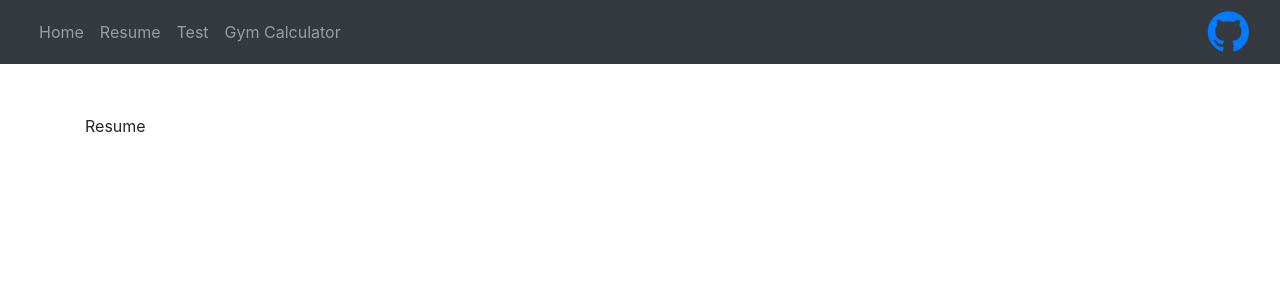
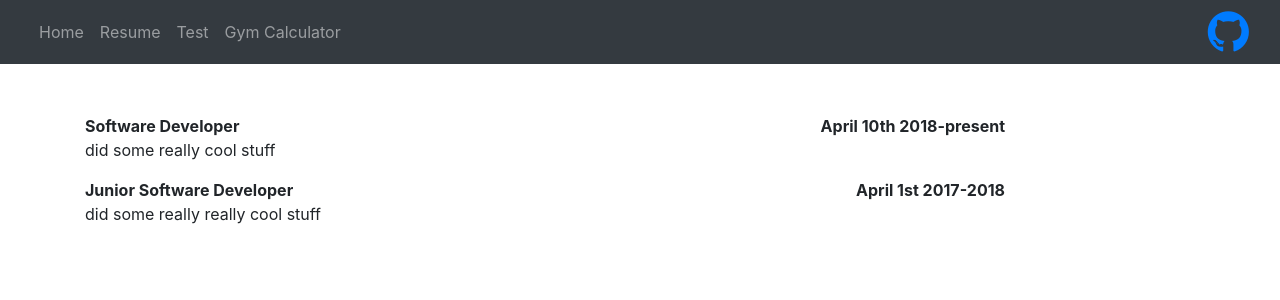
Before and after one commit to chrisivey01/homeWeb, a React (Create React App) app: page /resume in a window 1280 px wide. Shown: the top 300 px of the page. Built offline with nearby package versions, Linux system fonts and the light colour scheme.

Commit message:
finally figured out how to populate table dynamicallygit add .git add .

```diff
--- a/src/App.css
+++ b/src/App.css
@@ -39,6 +39,20 @@
 #github{
   float:right;
 }
+
+#dateProgrammer{
+    text-align:right;
+    font-weight: bolder;
+}
+
+#dateJuniorProgrammer{
+    text-align:right;
+    font-weight: bolder;
+}
+
+#jobTitles{
+    font-weight: bolder;
+}
 @keyframes App-logo-spin {
   from { transform: rotate(0deg); }
   to { transform: rotate(360deg); }
--- a/src/patientapp/Patient.js
+++ b/src/patientapp/Patient.js
@@ -34,19 +34,16 @@ export default class Patient extends Component{
 
         fetch(API + 'patient/')
             .then(data => data.json())
-            .then((data) => data.map(
-
-                patients => (
+            .then(parsedJSON => parsedJSON.map(patients => (
                 {
-                    id: '{patients.id}',
-                    firstName: '{patients.firstName}',
-                    lastName: '{patients.lastName}'
+                    id: `${patients.id}`,
+                    name: `${patients.firstName}`,
+                    last: `${patients.lastName}`
                 }
-
             )))
-            .then(patientList => this.setState({patientList
+            .then(patientList => this.setState({
+                patientList
             }))
-
     }
 
     //sends off to server/database by fetch API
@@ -88,8 +85,8 @@ export default class Patient extends Component{
 
 
     render(){
-        return(
-        <div>
+        const {patientList} = this.state;
+        return <div>
             <Sidebar/>
             <div className="patientContainer row">
                 <div id="patientPost" className="col-sm-4">
@@ -101,7 +98,7 @@ export default class Patient extends Component{
 
                     <div>
                         <label htmlFor="lastName">Last Name: </label>
-                            <input id="lastName" type="text"  name="lastName" onChange={this.patientRecords} />
+                        <input id="lastName" type="text" name="lastName" onChange={this.patientRecords}/>
 
                     </div>
 
@@ -121,12 +118,12 @@ export default class Patient extends Component{
                 </div>
 
 
-
                 {/*Need to research better way to display data from server, looks poor?*/}
                 <div id="patient" className="pull-right col-sm-4">
                     <div>
                         <label htmlFor="employeeID">Patient ID: </label>
-                        <input id="employeeID" type="text" value={this.state.patient.patientIDRegistered} onChange={this.patientSearch}/>
+                        <input id="employeeID" type="text" value={this.state.patient.patientIDRegistered}
+                               onChange={this.patientSearch}/>
                     </div>
                     <div>
                         <label htmlFor="firstNameRegistered">First Name:{this.state.patient.firstName} </label>
@@ -159,19 +156,23 @@ export default class Patient extends Component{
                         <th>First Name</th>
                         <th>Last Name</th>
                     </tr>
-                        <tr>
-                            <td>{this.state.patientList}</td>
-                            <td>{this.state.patientList}</td>
-                            <td>{this.state.patientList}</td>
+                        {
+                            patientList.length > 0 ? patientList.map(patients => {
+                                // destructed patients.variable, new thing learned
+                                const {id,name,last} = patients;
+                                return <tr key={id}>
+                                            <td>{id}</td>
+                                            <td>{name}</td>
+                                            <td>{last}</td>
                                         </tr>
+                            }) : null
+                        }
                     </thead>
                 </table>
                 <div>
-                    <button id="loadTable" onClick={this.loadTable}> Load Table </button>
+                    <button id="loadTable" onClick={this.loadTable}> Load Table</button>
                 </div>
             </div>
         </div>
-
-        )
     }
 }
--- a/src/resume/Resume.js
+++ b/src/resume/Resume.js
@@ -10,9 +10,30 @@ export default ()=>
         </div>
         <div className="container">
             <div className="row">
-                <div className="col-sm-4">
-                    Resume
+                <div id="jobTitles" className="col-sm-4">
+                    Software Developer
+                </div>
+                <div id="dateProgrammer" className="col-sm-6">
+                    April 10th 2018-present
                 </div>
              </div>
+            <div className="row">
+                <div className="col-sm-12">
+                    <p>did some really cool stuff</p>
+                </div>
+            </div>
+            <div className="row">
+                <div id="jobTitles" className="col-sm-4">
+                    Junior Software Developer
+                </div>
+                <div id="dateJuniorProgrammer" className="col-sm-6">
+                    April 1st 2017-2018
+                </div>
+            </div>
+            <div className="row">
+                <div className="col-sm-12">
+                    <p>did some really really cool stuff</p>
+                </div>
+            </div>
         </div>
     </div>
```
Lines whose indentation alone changed are shown as unchanged.
